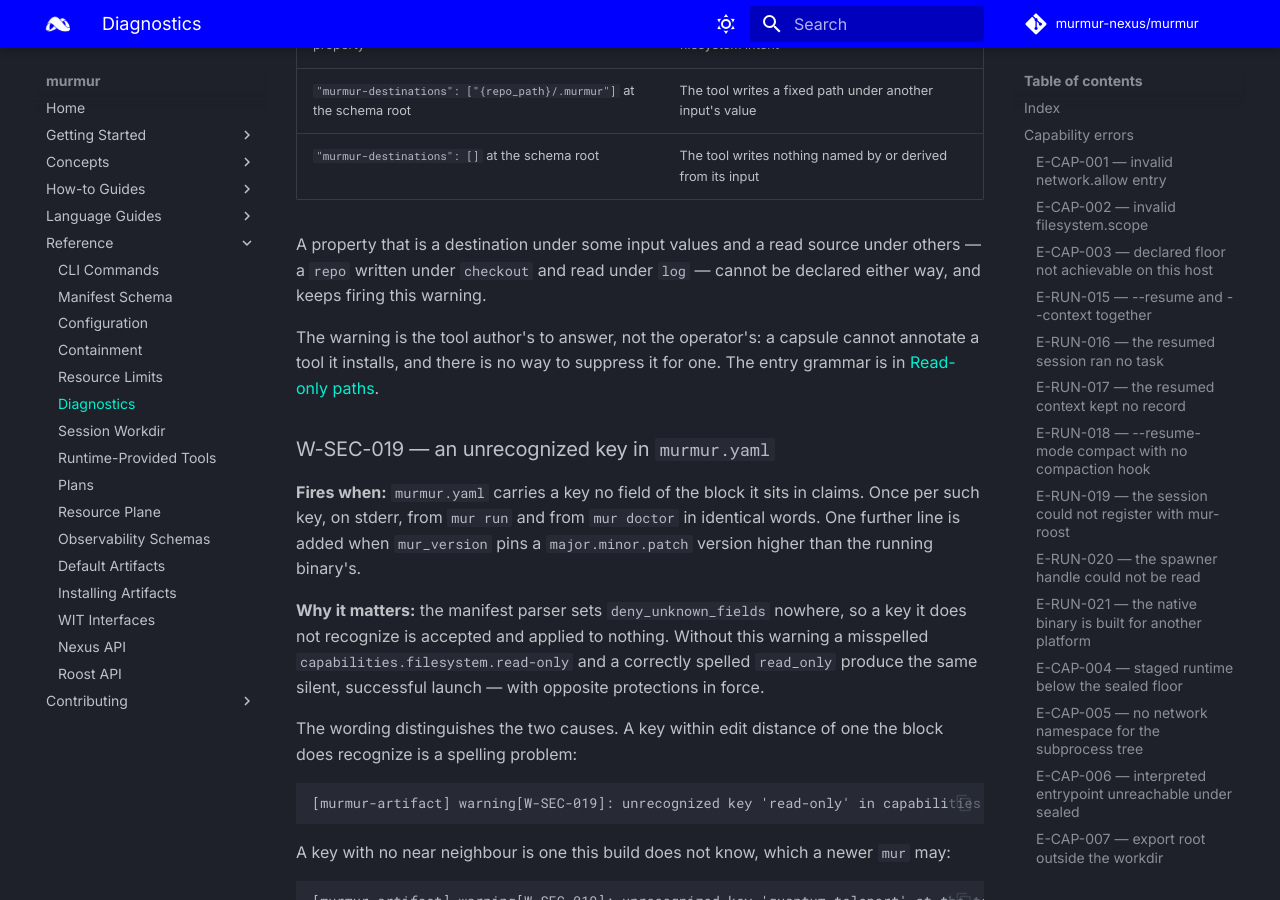
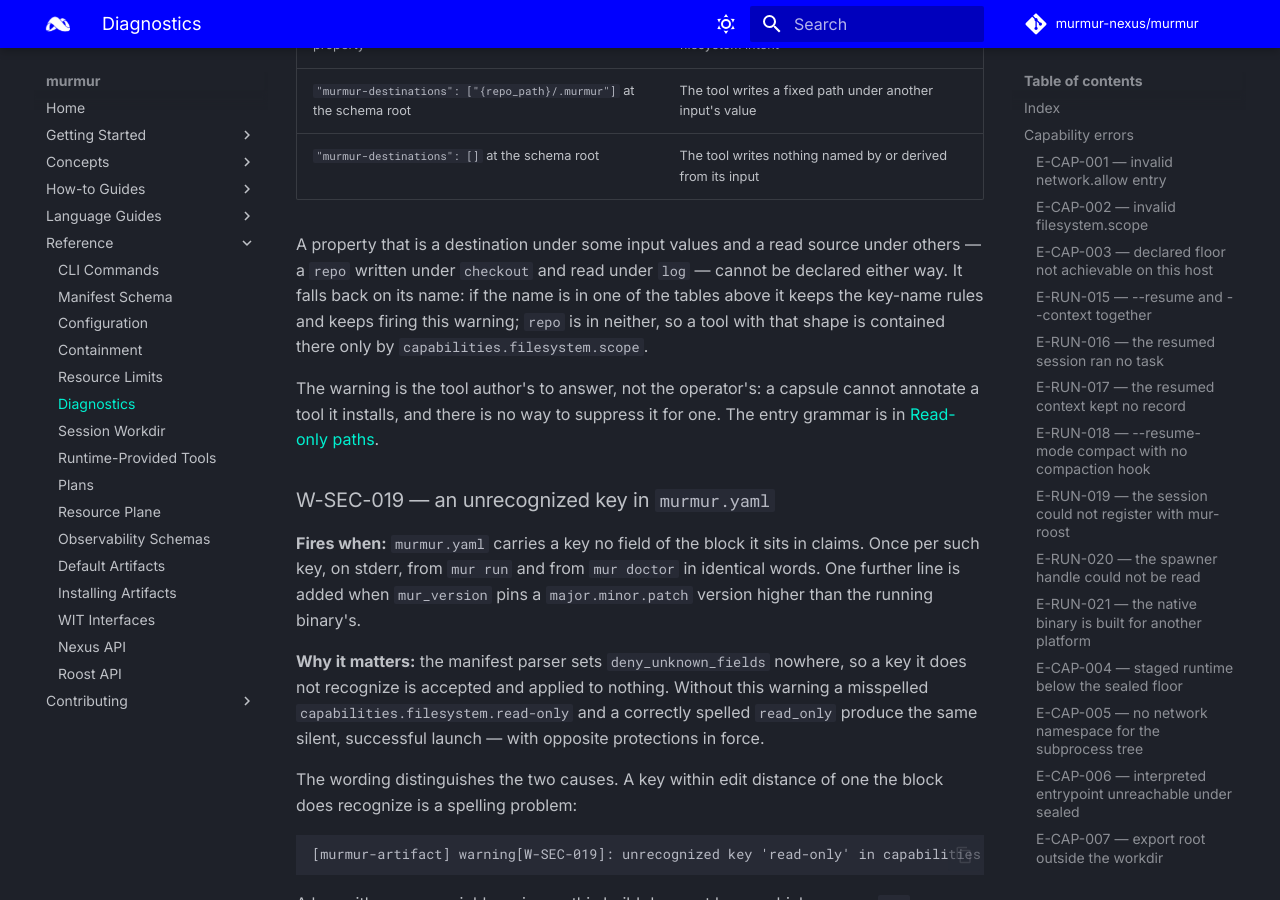
Before and after one commit to murmur-nexus/murmur, an MkDocs documentation site: the page built from docs/content/reference/diagnostics.md, in a window 1280 px wide and 900 px high, scrolled down 40354 px. Built offline with MkDocs 1.6.1 and Material for MkDocs 9.7.7, drawn with Linux system fonts in a browser that asks for light colours; comment, search, counter and statistics services are not loaded.

Commit message:
review(#6b2e94f0): correct the conditional-destination claim and tighten the docs
The module docs and both reference pages said a property whose write-ness
depends on another input's value 'keeps firing W-SEC-018', using a git tool's
'repo' as the example. 'repo' is in neither TOOL_PATH_KEYS nor
TOOL_DESTINATION_KEYS, so it is neither judged by key name nor named by the
warning: verified by a real 'mur run' over that exact schema, which produces no
W-SEC-018 at all. Each site now says the property falls back on its name, and
what contains it when the name is in no table.

Also on the manifest page: the entry table listed '[]' as an entry when it is
the whole list, the per-declaration silencing rule was a three-clause sentence
where a table belongs, and 'lowers' is compiler jargon in a page a tool author
reads.

```diff
--- a/docs/content/reference/diagnostics.md
+++ b/docs/content/reference/diagnostics.md
@@ -1524,8 +1524,10 @@ more than one of these:
 | `"murmur-destinations": []` at the schema root | The tool writes nothing named by or derived from its input |
 
 A property that is a destination under some input values and a read source under others — a `repo`
-written under `checkout` and read under `log` — cannot be declared either way, and keeps firing
-this warning.
+written under `checkout` and read under `log` — cannot be declared either way. It falls back on its
+name: if the name is in one of the tables above it keeps the key-name rules and keeps firing this
+warning; `repo` is in neither, so a tool with that shape is contained there only by
+`capabilities.filesystem.scope`.
 
 The warning is the tool author's to answer, not the operator's: a capsule cannot annotate a tool it
 installs, and there is no way to suppress it for one. The entry grammar is in
```
Also changed, not shown: docs/content/reference/manifest.md (+16 -9 lines), 2 other files.
